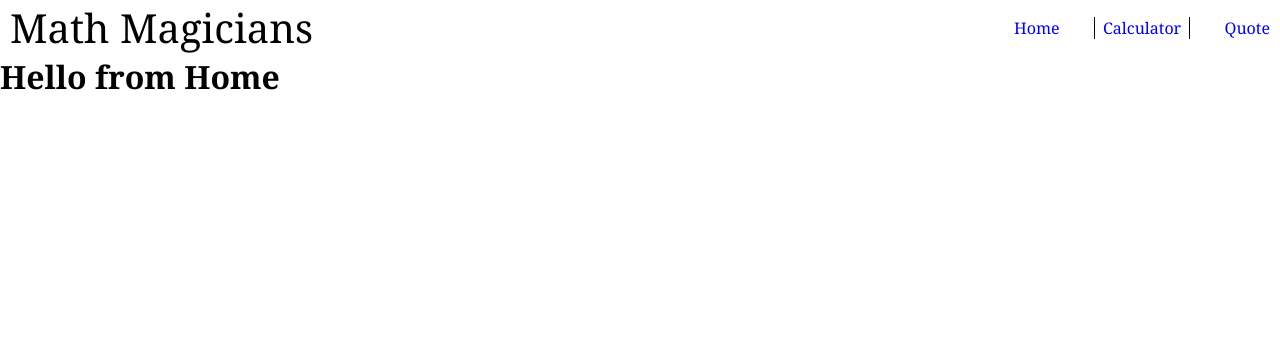
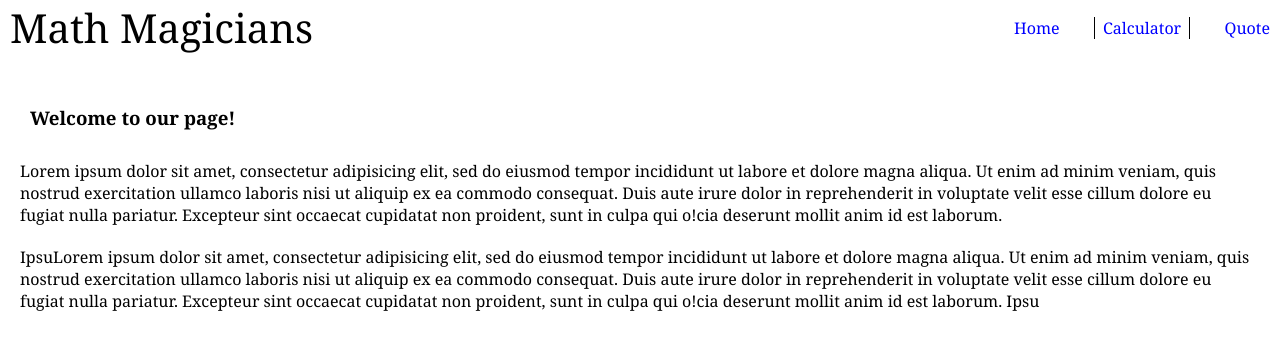
Before and after one commit to DcRonan/calculator-react, a React (Create React App) app: page / in a window 1280 px wide. Shown: the top 350 px of the page. Built offline with nearby package versions, Linux system fonts and the light colour scheme.

Commit message:
finish home page

```diff
--- a/src/components/Home.js
+++ b/src/components/Home.js
@@ -2,10 +2,32 @@ import React from 'react';
 import Navbar from './Navbar';
 
 const Home = () => (
-  <div>
+  <>
     <Navbar />
-    <h1>Hello from Home</h1>
-  </div>
+    <section style={{ padding: '50px 20px 30px 20px' }}>
+      <h3 style={{ padding: '0 0 30px 10px' }}>Welcome to our page!</h3>
+      <div>
+        <div style={{ paddingBottom: '20px' }}>
+          Lorem ipsum dolor sit amet, consectetur adipisicing elit, sed do
+          eiusmod tempor incididunt ut labore et dolore magna aliqua. Ut enim ad
+          minim veniam, quis nostrud exercitation ullamco laboris nisi ut
+          aliquip ex ea commodo consequat. Duis aute irure dolor in
+          reprehenderit in voluptate velit esse cillum dolore eu fugiat nulla
+          pariatur. Excepteur sint occaecat cupidatat non proident, sunt in
+          culpa qui o!cia deserunt mollit anim id est laborum.
+        </div>
+        <div>
+          IpsuLorem ipsum dolor sit amet, consectetur adipisicing elit, sed do
+          eiusmod tempor incididunt ut labore et dolore magna aliqua. Ut enim ad
+          minim veniam, quis nostrud exercitation ullamco laboris nisi ut
+          aliquip ex ea commodo consequat. Duis aute irure dolor in
+          reprehenderit in voluptate velit esse cillum dolore eu fugiat nulla
+          pariatur. Excepteur sint occaecat cupidatat non proident, sunt in
+          culpa qui o!cia deserunt mollit anim id est laborum. Ipsu
+        </div>
+      </div>
+    </section>
+  </>
 );
 
 export default Home;
```
